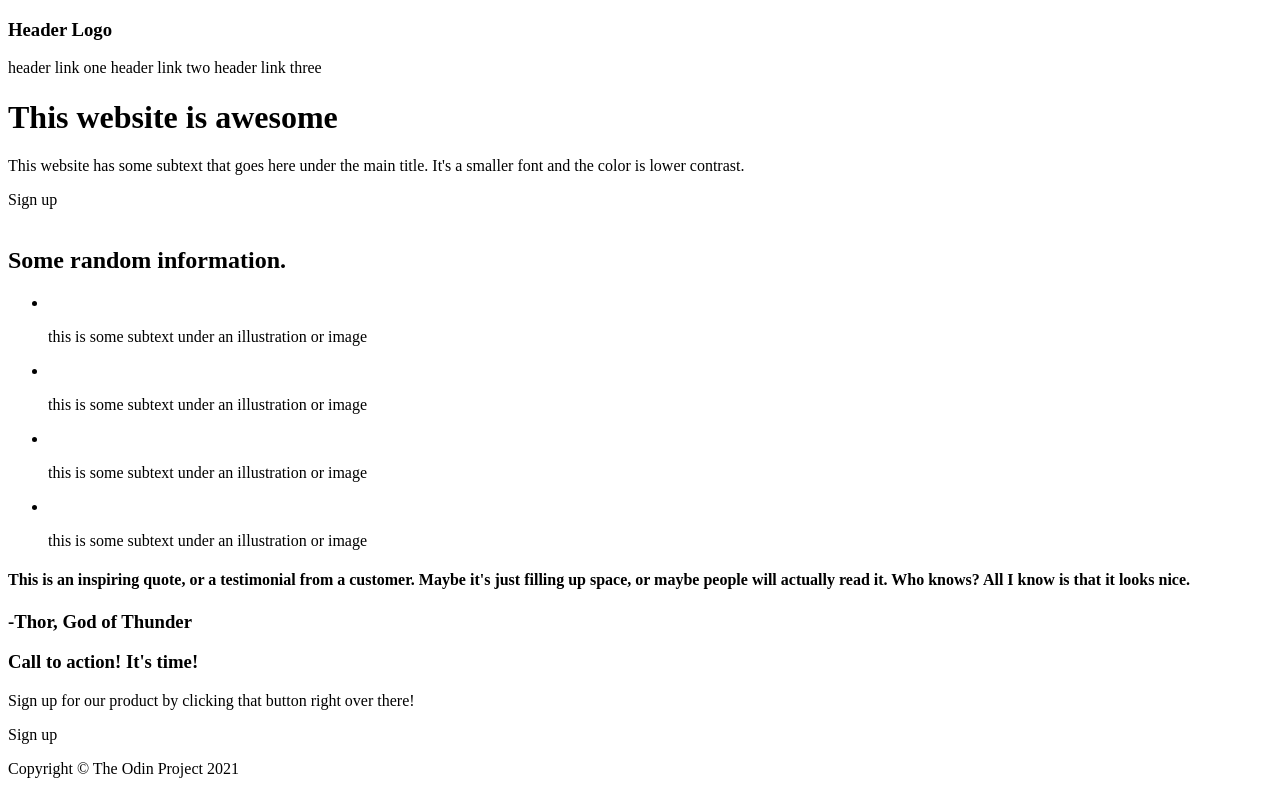
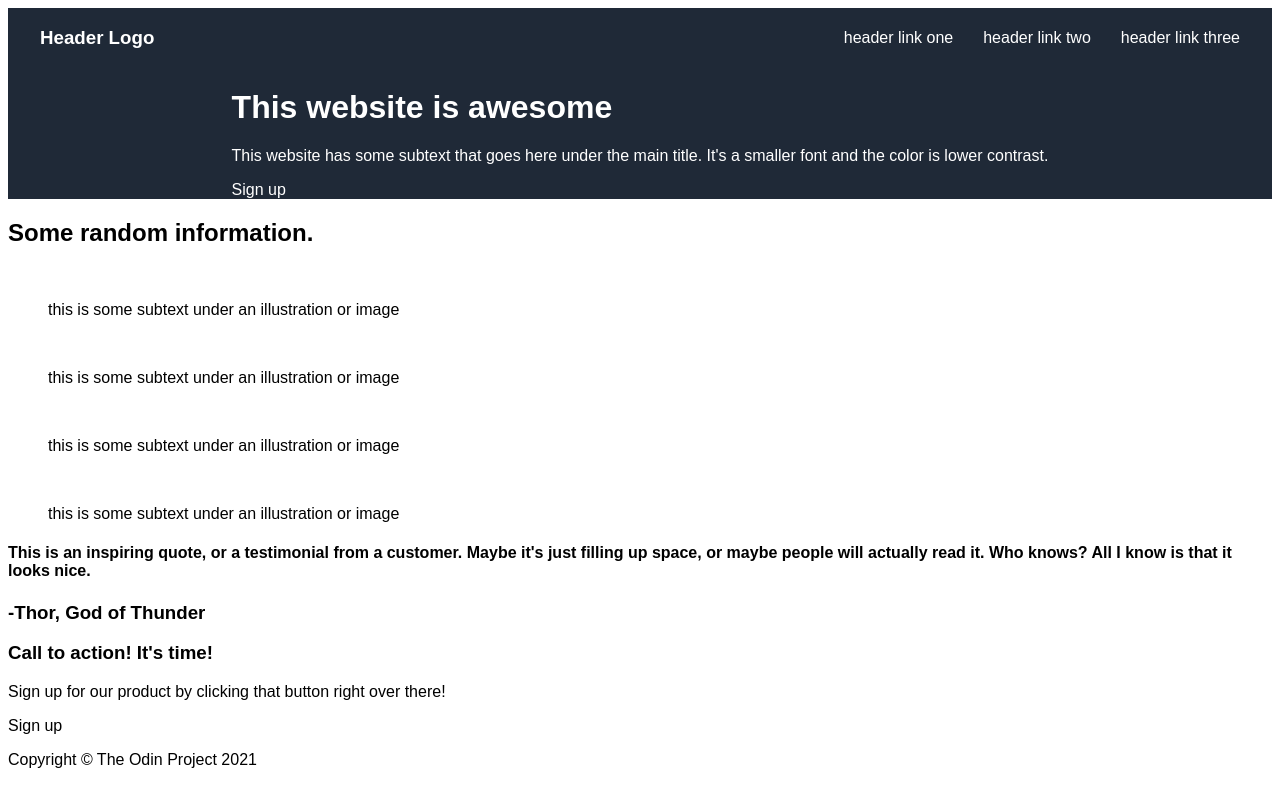
Before and after one commit to floofycato/Dummy-Website, a plain HTML site: page index.html in a window 1280 px wide. Drawn offline with Linux system fonts and the light colour scheme.

Commit message:
Update navbar CSS

```diff
--- a/index.html
+++ b/index.html
@@ -3,10 +3,12 @@
 <head>
     <meta charset="UTF-8">
     <title>Dummy Website</title>
+    <link rel="stylesheet" href="style.css">
 </head>
 
 <body>
-    <nav class="nav-container">
+    <nav>
+        <div class="nav-box">
             <div class="logo-container">
                 <h3>Header Logo</h3>
             </div>
@@ -14,6 +16,7 @@
                 <a>header link one</a>
                 <a>header link two</a>
                 <a>header link three</a>
+            </div>
         </div>
     </nav>
 
--- a/style.css
+++ b/style.css
@@ -0,0 +1,38 @@
+html {
+    box-sizing: border-box;
+  }
+
+*,
+*::before,
+*::after {
+    box-sizing: inherit;
+    list-style: none;
+    font-family: Arial, Helvetica, sans-serif;
+    }
+
+
+nav,
+.home-container {
+    background-color: #1f2937;
+    color: white;
+    display: flex;
+    justify-content: center;
+    align-items: center;
+}
+
+.nav-box {
+    width: 1200px;
+    display: flex;
+    align-items: center;
+}
+
+.logo-container {
+    justify-content: flex-start;
+    flex: 1;
+}
+
+.nav-links {
+    display: flex;
+    justify-content: flex-end;
+    gap: 30px;
+}
```
Lines whose indentation alone changed are shown as unchanged.
